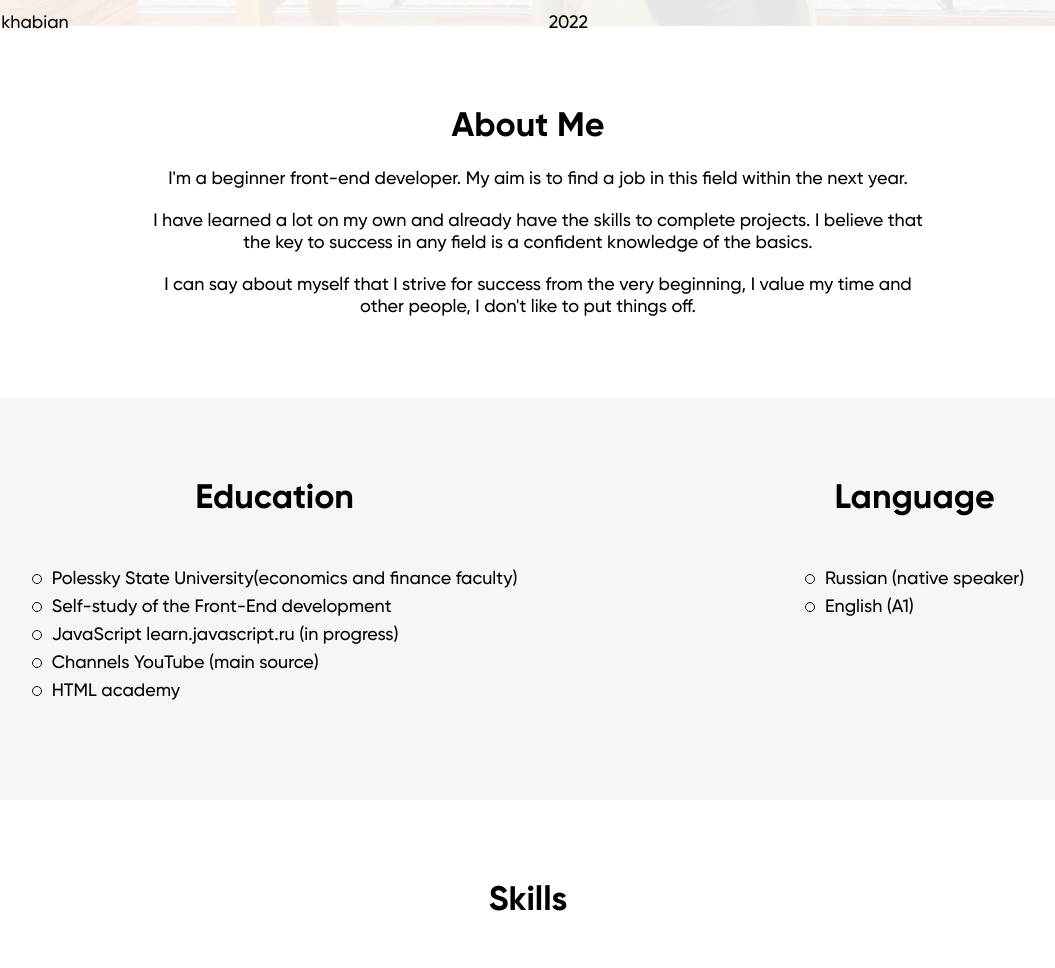
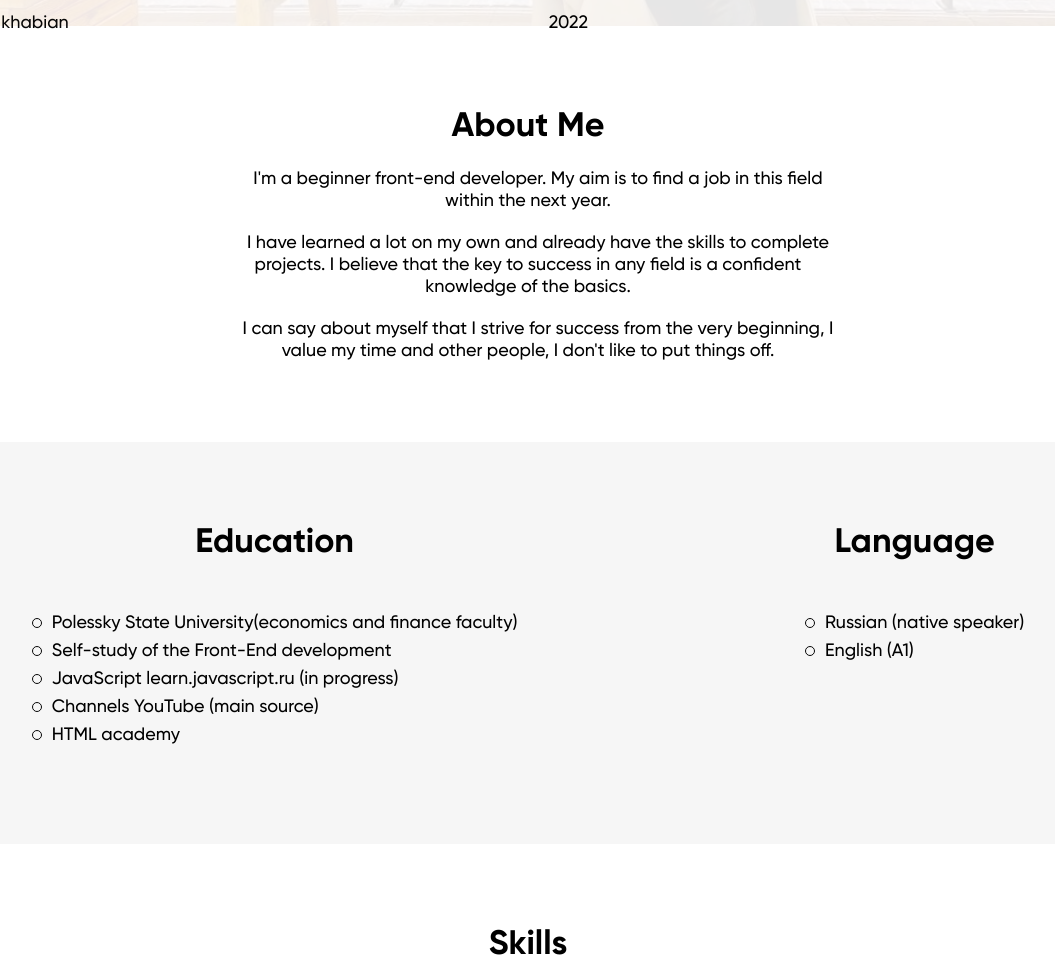
Before and after one commit to maria-khabian/rsschool-cv, a website: page index.html in a window 1280 px wide. Shown: the part 737-1705 px from the top of the page, without its empty margins (112-1167 px from the left). Drawn offline with Linux system fonts and the light colour scheme.

Commit message:
fix: correct css widh about me

```diff
--- a/assets/style/style.css
+++ b/assets/style/style.css
@@ -145,7 +145,7 @@ html {
     text-indent: 20px;
     margin: 0 auto;
     margin-top: 20px;
-    width: 800px;
+    width: 50%;
     font-size: 18px;
     line-height: 22px;
     font-weight: 500;
```
